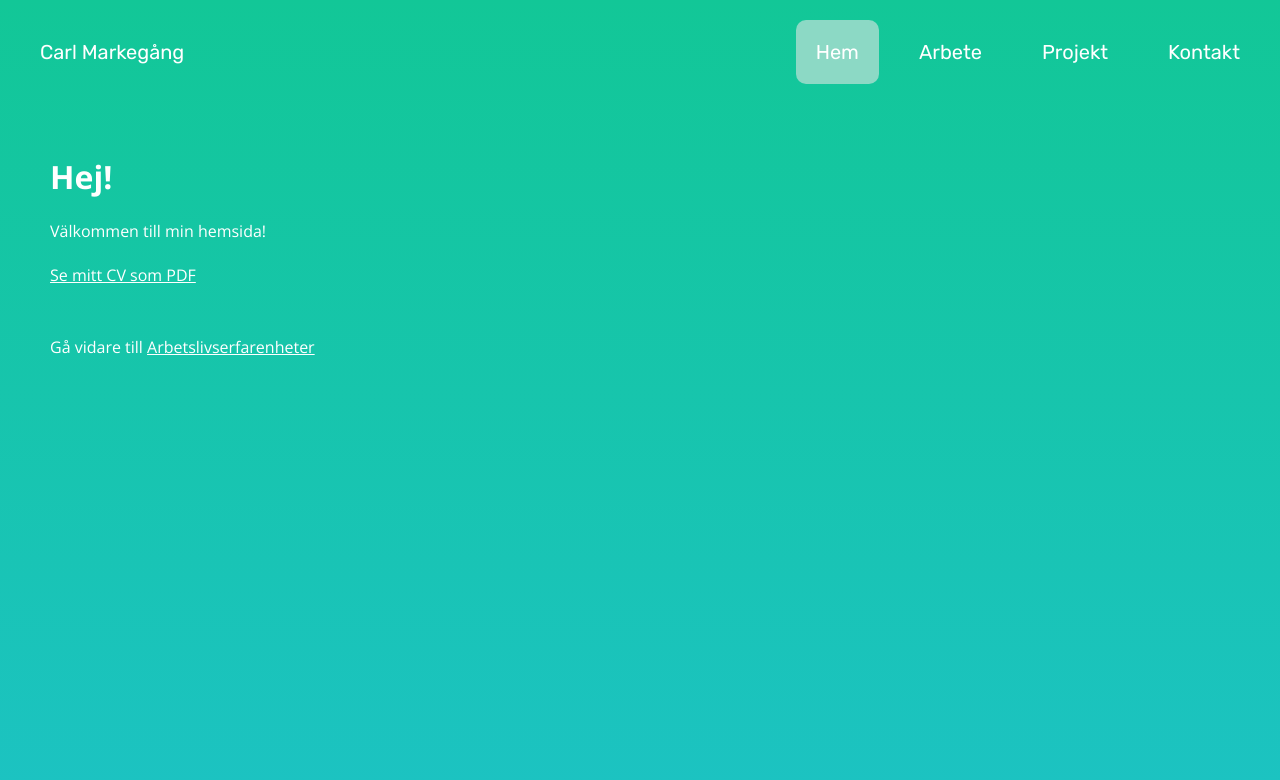
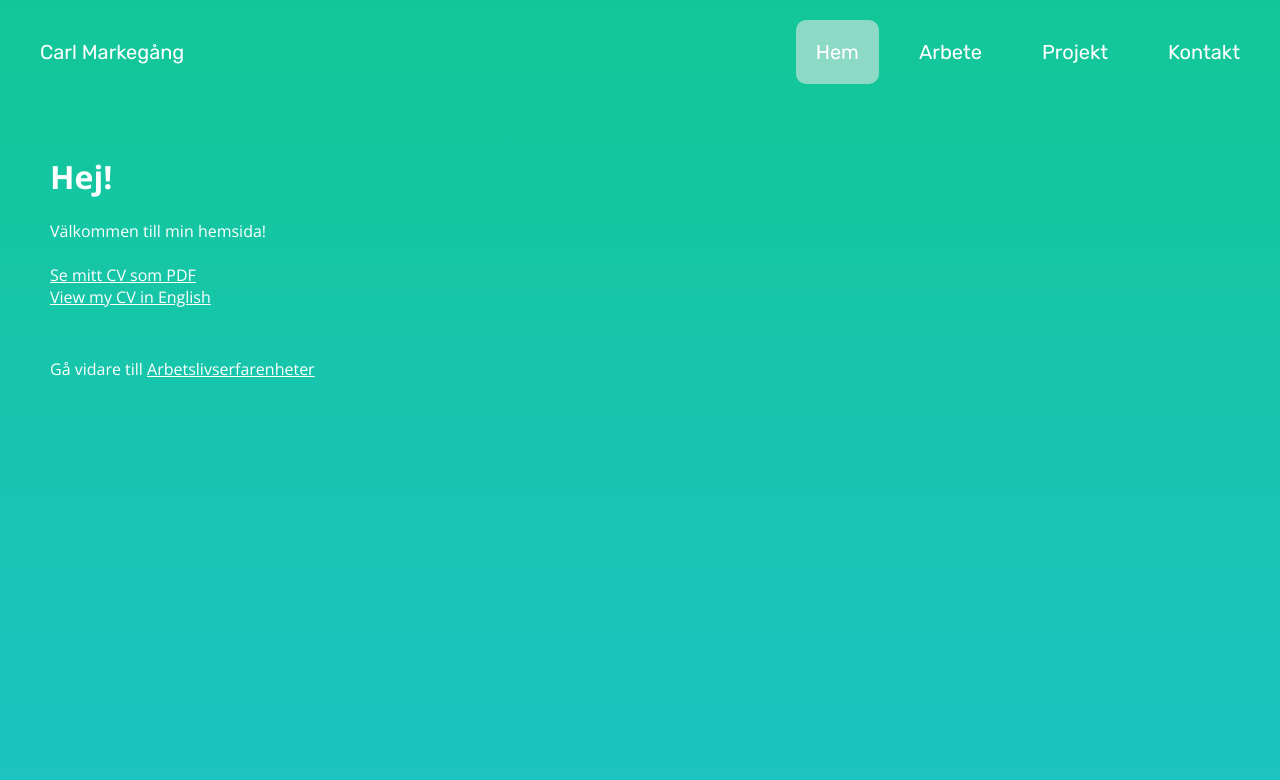
Before and after one commit to carlmarkegang/portfolio-v2, a Next.js app in the folder portfolio/: page / in a window 1280 px wide. Shown: the top 780 px of the page. Built offline with nearby package versions, Linux system fonts and the light colour scheme.

Commit message:
CV english

```diff
--- a/portfolio/src/app/page.tsx
+++ b/portfolio/src/app/page.tsx
@@ -13,6 +13,9 @@ export default function Homepage() {
       <div>
         <a href="/cv.pdf" target="_blank">Se mitt CV som PDF</a>
       </div>
+      <div>
+        <a href="/cv-eng.pdf" target="_blank">View my CV in English</a>
+      </div>
 
       <div className="bottomnav">
         Gå vidare till <a href="/work">Arbetslivserfarenheter</a>
--- a/portfolio/src/app/work/page.tsx
+++ b/portfolio/src/app/work/page.tsx
@@ -17,8 +17,11 @@ export default function Work() {
       </div>
 
       <div>
-        <a href="/cv.pdf" target="_blank">Se mitt CV som PDF</a>
+        <br />
+        <a href="/cv.pdf" target="_blank">Se mitt CV som PDF</a><br />
+        <a href="/cv-eng.pdf" target="_blank">View my CV in English</a>
       </div>
+
 
       <div className="projects">
         <ProjectBlock
```
Also changed, not shown: 2 other files (tests, documents, lock files or other folders).
